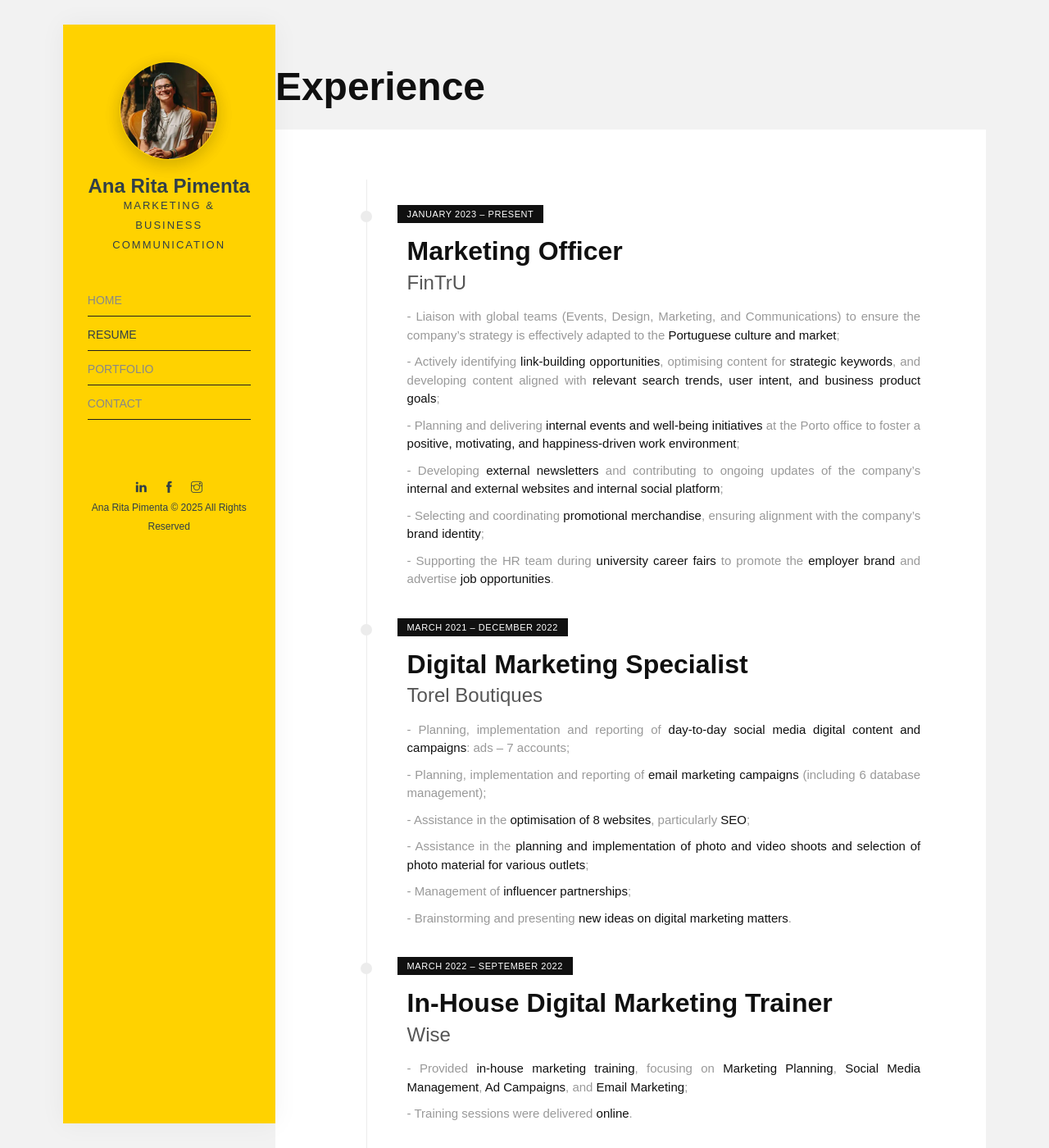
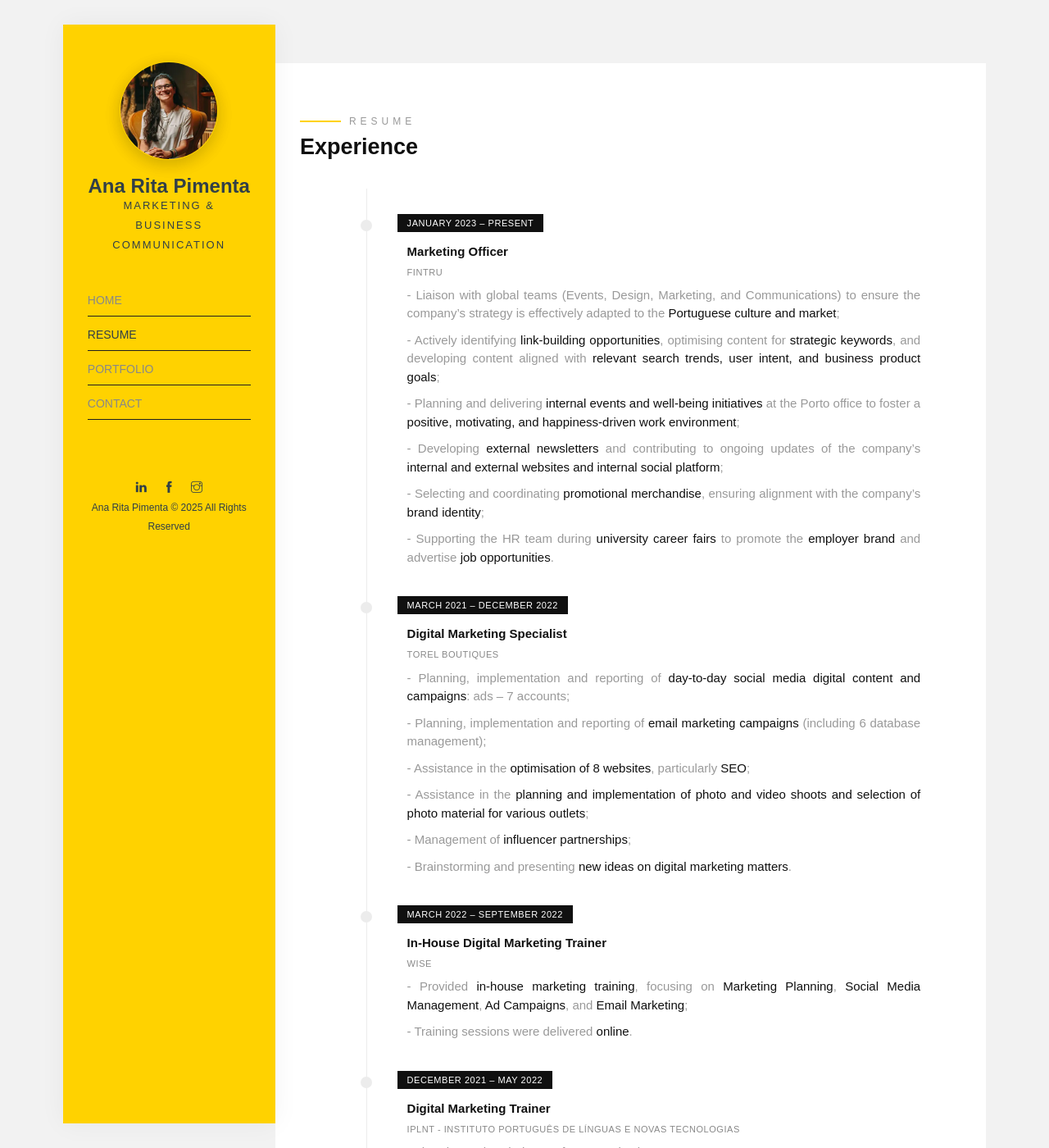
Before and after one commit to anaritapimenta/anaritapimenta.github.io, a Jekyll site: the page built from resume.html, in a window 1280 px wide and 1400 px high. Shown: the whole window at 82% size. Built offline with Jekyll 4.4.1, drawn with Linux system fonts in a browser that asks for light colours; some web fonts are replaced; some of the changed text lies outside the part shown.

Commit message:
Update resume.html

```diff
--- a/resume.html
+++ b/resume.html
@@ -4,47 +4,28 @@
 layout: default
 ---
 
-<style>
-  /* Estilos para hierarquia dos headings */
-  h1.main-title {
-    font-size: 3rem;
-    margin-bottom: 1.5rem;
-    font-weight: 700;
-  }
-  h2.job-title {
-    font-size: 2rem;
-    margin-bottom: 0.3rem;
-    font-weight: 600;
-  }
-  h3.company-name {
-    font-size: 1.5rem;
-    margin-top: 0;
-    margin-bottom: 1rem;
-    font-weight: 500;
-    color: #555;
-  }
-</style>
-
-<!-- Título principal da página -->
-<h1 class="main-title">Experience</h1>
+<h1 style="position:absolute; left:-9999px; top:auto; width:1px; height:1px; overflow:hidden;">
+Experienced Marketing and Communications Professional
+</h1>
 
 <section class="resume" role="region" aria-labelledby="experience-heading">
   <div class="container-fluid">
     <div class="row">
       <div class="col-md-12">
-        <!-- Mantido para acessibilidade, mas oculto -->
-        <h2 id="experience-heading" style="display:none;">Experience</h2>
+        <span class="heading-meta style-1">Resume</span>
+        <h2 class="heading animate-box" id="experience-heading" data-animate-effect="fadeInLeft">
+          Experience
+        </h2>
       </div>
     </div>
     <div class="row">
       <div class="col-md-12 animate-box" data-animate-effect="fadeInLeft">
         <ul class="timeline" aria-label="Experience timeline">
-
           <li>
             <article class="timeline-content" role="listitem">
               <span class="timeline-date">January 2023 – Present</span>
-              <h2 class="job-title">Marketing Officer</h2>
-              <h3 class="company-name">FinTrU</h3>
+              <h4>Marketing Officer</h4>
+              <h5>FinTrU</h5>
               <p>- Liaison with global teams (Events, Design, Marketing, and Communications) to ensure the company’s strategy is effectively adapted to the <strong>Portuguese culture and market</strong>;</p>
               <p>- Actively identifying <strong>link-building opportunities</strong>, optimising content for <strong>strategic keywords</strong>, and developing content aligned with <strong>relevant search trends, user intent, and business product goals</strong>;</p>
               <p>- Planning and delivering <strong>internal events and well-being initiatives</strong> at the Porto office to foster a <strong>positive, motivating, and happiness-driven work environment</strong>;</p>
@@ -57,8 +38,8 @@
           <li>
             <article class="timeline-content" role="listitem">
               <span class="timeline-date">March 2021 – December 2022</span>
-              <h2 class="job-title">Digital Marketing Specialist</h2>
-              <h3 class="company-name">Torel Boutiques</h3>
+              <h4>Digital Marketing Specialist</h4>
+              <h5>Torel Boutiques</h5>
               <p>- Planning, implementation and reporting of <strong>day-to-day social media digital content and campaigns</strong>: ads – 7 accounts;</p>
               <p>- Planning, implementation and reporting of <strong>email marketing campaigns</strong> (including 6 database management);</p>
               <p>- Assistance in the <strong>optimisation of 8 websites</strong>, particularly <strong>SEO</strong>;</p>
@@ -71,8 +52,8 @@
           <li>
             <article class="timeline-content" role="listitem">
               <span class="timeline-date">March 2022 – September 2022</span>
-              <h2 class="job-title">In-House Digital Marketing Trainer</h2>
-              <h3 class="company-name">Wise</h3>
+              <h4>In-House Digital Marketing Trainer</h4>
+              <h5>Wise</h5>
               <p>- Provided <strong>in-house marketing training</strong>, focusing on <strong>Marketing Planning</strong>, <strong>Social Media Management</strong>, <strong>Ad Campaigns</strong>, and <strong>Email Marketing</strong>;</p>
               <p>- Training sessions were delivered <strong>online</strong>.</p>
             </article>
@@ -81,8 +62,8 @@
           <li>
             <article class="timeline-content" role="listitem">
               <span class="timeline-date">December 2021 – May 2022</span>
-              <h2 class="job-title">Digital Marketing Trainer</h2>
-              <h3 class="company-name">IPLNT - Instituto Português de Línguas e Novas Tecnologias</h3>
+              <h4>Digital Marketing Trainer</h4>
+              <h5>IPLNT - Instituto Português de Línguas e Novas Tecnologias</h5>
               <p>- Theories and Techniques of Communication;</p>
               <p>- Digital Communication;</p>
               <p>- Creativity and Innovation;</p>
@@ -106,8 +87,8 @@
           <li>
             <article class="timeline-content" role="listitem">
               <span class="timeline-date">May 2020 – November 2020</span>
-              <h2 class="job-title">Video Marketing Production Assistant</h2>
-              <h3 class="company-name">Livemotion Agency - Creative Online Content</h3>
+              <h4>Video Marketing Production Assistant</h4>
+              <h5>Livemotion Agency - Creative Online Content</h5>
               <p>- <strong>Storytelling</strong> and <strong>script for the video</strong>;</p>
               <p>- Content for the web: <strong>articles for the company's blog</strong>, <strong>social media content calendar</strong>, <strong>newsletters</strong>, <strong>institutional</strong> and <strong>commercial documents/brochures</strong>.</p>
             </article>
@@ -116,8 +97,8 @@
           <li>
             <article class="timeline-content" role="listitem">
               <span class="timeline-date">November 2019 – May 2020</span>
-              <h2 class="job-title">International Expansion Business Developer</h2>
-              <h3 class="company-name">Ecovest (Barn Of Monkeys)</h3>
+              <h4>International Expansion Business Developer</h4>
+              <h5>Ecovest (Barn Of Monkeys)</h5>
               <p>- Digital communication and E-Commerce management: elaboration of optimised content – <strong>SEM: SEO and SEA</strong>, and <strong>activation of campaigns</strong> – idea, implementation, and a report with the results;</p>
               <p>- Brand ambassador coordinator: <strong>protocol elaboration</strong>, <strong>search</strong>, <strong>contact</strong>, and <strong>relationship with key kids fashion influencers</strong>.</p>
             </article>
@@ -126,8 +107,8 @@
           <li>
             <article class="timeline-content" role="listitem">
               <span class="timeline-date">January 2019 – October 2019</span>
-              <h2 class="job-title">Marketer</h2>
-              <h3 class="company-name">FTF – Marketing e Publicidade, Lda</h3>
+              <h4>Marketer</h4>
+              <h5>FTF – Marketing e Publicidade, Lda</h5>
               <p>- Branding consultant: providing <strong>analysis and creative solutions in order to help small companies successfully achieve their marketing and communication goals</strong>;</p>
               <p>- Copywriting and content marketing: <strong>development of institutional and commercial documents</strong>.</p>
             </article>
@@ -136,8 +117,8 @@
           <li>
             <article class="timeline-content" role="listitem">
               <span class="timeline-date">July 2018 – December 2018</span>
-              <h2 class="job-title">PR Specialist and Brand Manager Assistant</h2>
-              <h3 class="company-name">Global Sport (EDP Running Wonders and Portugal A Correr)</h3>
+              <h4>PR Specialist and Brand Manager Assistant</h4>
+              <h5>Global Sport (EDP Running Wonders and Portugal A Correr)</h5>
               <p>- Establish and coordinate <strong>efforts with journalists</strong>, <strong>influencers</strong>, <strong>bloggers</strong>, <strong>sponsors</strong>, <strong>designers</strong>, and <strong>consultants</strong>;</p>
               <p>- Support in the <strong>organisation of events</strong> of the two brands.</p>
             </article>
@@ -146,8 +127,8 @@
           <li>
             <article class="timeline-content" role="listitem">
               <span class="timeline-date">January 2018 – April 2018</span>
-              <h2 class="job-title">Marketing and Communication Assistant</h2>
-              <h3 class="company-name">Surfection, Lda (I surf Portugal)</h3>
+              <h4>Marketing and Communication Assistant</h4>
+              <h5>Surfection, Lda (I surf Portugal)</h5>
               <p>- In partnership with the design team, I worked on the <strong>redesign of the company's visual identity</strong>. I was responsible for the collaboration of content, and in the research of new markets and the creation of new partnerships;</p>
               <p>- Organisation of events: <strong>logistic coordination of the various activities that the company provides</strong>.</p>
             </article>
@@ -156,8 +137,8 @@
           <li>
             <article class="timeline-content" role="listitem">
               <span class="timeline-date">October 2016 – December 2017</span>
-              <h2 class="job-title">Marketing and Communication Intern and Project Manager</h2>
-              <h3 class="company-name">M.A.R. Kayaks, Lda (Nelo)</h3>
+              <h4>Marketing and Communication Intern and Project Manager</h4>
+              <h5>M.A.R. Kayaks, Lda (Nelo)</h5>
               <p>- I facilitated the operation of E-Commerce: <strong>description of products</strong>, <strong>translation</strong>, and <strong>Google Ads</strong>, in order to increase the visibility of the products marketed in the store;</p>
               <p>- I assisted in the <strong>organisation of four events</strong>, I organised a <strong>social responsibility action</strong>, and I updated the manual of <strong>reception for delivery to new employees</strong>.</p>
             </article>
@@ -166,15 +147,14 @@
           <li>
             <article class="timeline-content" role="listitem">
               <span class="timeline-date">May 2015 – July 2015</span>
-              <h2 class="job-title">Corporate Communication Intern</h2>
-              <h3 class="company-name">Pista Mágica - Escola de Voluntariado</h3>
+              <h4>Corporate Communication Intern</h4>
+              <h5>Pista Mágica - Escola de Voluntariado</h5>
               <p>- Supported communication and promotion for two key projects;</p>
               <p>- Developed content including <strong>newsletters</strong>, <strong>press releases</strong>, and <strong>visual presentations</strong>.</p>
               <p>- Managed the database, ensuring accurate and up-to-date information.</p>
               <p>- Conducted statistical work, analysing and reporting relevant data.</p>
             </article>
           </li>
-
         </ul>
       </div>
     </div>
@@ -183,25 +163,24 @@
 
 <div class="divider1" role="separator" aria-hidden="true"></div>
 
-<h1 class="main-title">Education</h1>
-
 <section class="resume" role="region" aria-labelledby="education-heading">
   <div class="container-fluid">
     <div class="row">
       <div class="col-md-12">
-        <!-- Mantido para acessibilidade, mas oculto -->
-        <h2 id="education-heading" style="display:none;">Education</h2>
+        <span class="heading-meta style-1">Resume</span>
+        <h2 class="heading animate-box" id="education-heading" data-animate-effect="fadeInLeft">
+          Education
+        </h2>
       </div>
     </div>
     <div class="row">
       <div class="col-md-12 animate-box" data-animate-effect="fadeInLeft">
         <ul class="timeline" aria-label="Education timeline">
-
           <li>
             <article class="timeline-content" role="listitem">
               <span class="timeline-date">March 2019 – February 2020</span>
-              <h2 class="job-title">Digital Marketing and e-Commerce Manager</h2>
-              <h3 class="company-name">FLAG</h3>
+              <h4>Digital Marketing and e-Commerce Manager</h4>
+              <h5>FLAG</h5>
               <p><strong>Website</strong> as a marketing tool, <strong>Web Copywriting</strong>, <strong>blogging with WordPress</strong>, <strong>Social Media Marketing</strong>, <strong>Community Management</strong>, <strong>Facebook, LinkedIn, Instagram, and YouTube Marketing</strong>, <strong>Search Engine Marketing</strong> and <strong>Search Engine Optimisation</strong>, <strong>Google AdWords</strong> and <strong>Google Analytics</strong>, <strong>Email Marketing</strong>, <strong>Leads</strong> and <strong>Landing Pages</strong>, <strong>E-Commerce with WordPress</strong>, and <strong>Business Intelligence</strong>.</p>
             </article>
           </li>
@@ -209,8 +188,8 @@
           <li>
             <article class="timeline-content" role="listitem">
               <span class="timeline-date">October 2015 – December 2017</span>
-              <h2 class="job-title">Master's Degree in Marketing and Communication</h2>
-              <h3 class="company-name">Escola Superior de Educação de Coimbra (ESEC)</h3>
+              <h4>Master's Degree in Marketing and Communication</h4>
+              <h5>Escola Superior de Educação de Coimbra (ESEC)</h5>
               <p><strong>Strategic planning and management of communication</strong>; <strong>management and communication of brands</strong>; <strong>identity</strong>, <strong>culture and markets</strong>, <strong>marketing research</strong>, <strong>organisational behaviour</strong>, <strong>relations with the media</strong>; <strong>e-marketing</strong>, <strong>marketing communication techniques</strong>, <strong>innovation</strong> and <strong>product development</strong>, and <strong>management of work teams</strong>.</p>
             </article>
           </li>
@@ -218,17 +197,26 @@
           <li>
             <article class="timeline-content" role="listitem">
               <span class="timeline-date">September 2012 – July 2015</span>
-              <h2 class="job-title">Degree in Business Communication</h2>
-              <h3 class="company-name">Instituto Superior de Contabilidade e Administração do Porto (ISCAP)</h3>
-              <p>Organizational communication, publicity and public relations, marketing, advertising, business communication techniques, copywriting, and events.</p>
+              <h4>Degree in Business Communication</h4>
+              <h5>Instituto Superior de Contabilidade e Administração do Porto (ISCAP)</h5>
+              <p><strong>English</strong>, <strong>Spanish</strong> and (basic) <strong>German</strong>; theoretical/practical knowledge related to business: <strong>management</strong>, <strong>corporate communication</strong>, <strong>information</strong> and <strong>communication technologies</strong>, <strong>commercial law</strong> and many others.</p>
             </article>
           </li>
 
+          <li>
+            <article class="timeline-content" role="listitem">
+              <span class="timeline-date">September 2012 – July 2015</span>
+              <h4>Filología y Traducción | Administración y Gestión de Empresas</h4>
+              <h5>Universidade de Vigo</h5>
+              <p>Engaged in the international <strong>"ERASMUS +" mobility programme</strong>, where I had the opportunity to <strong>improve Spanish</strong> <strong>in real context</strong>, and attended disciplines such as <strong>commercial direction</strong>, <strong>marketing research</strong> and <strong>knowledge management</strong>, and <strong>technological innovation</strong>.</p>
+            </article>
+          </li>
         </ul>
       </div>
     </div>
   </div>
 </section>
 
-<!-- Include para skills -->
+<div class="divider1" role="separator" aria-hidden="true"></div>
+
 {% include skills.html %}
```
